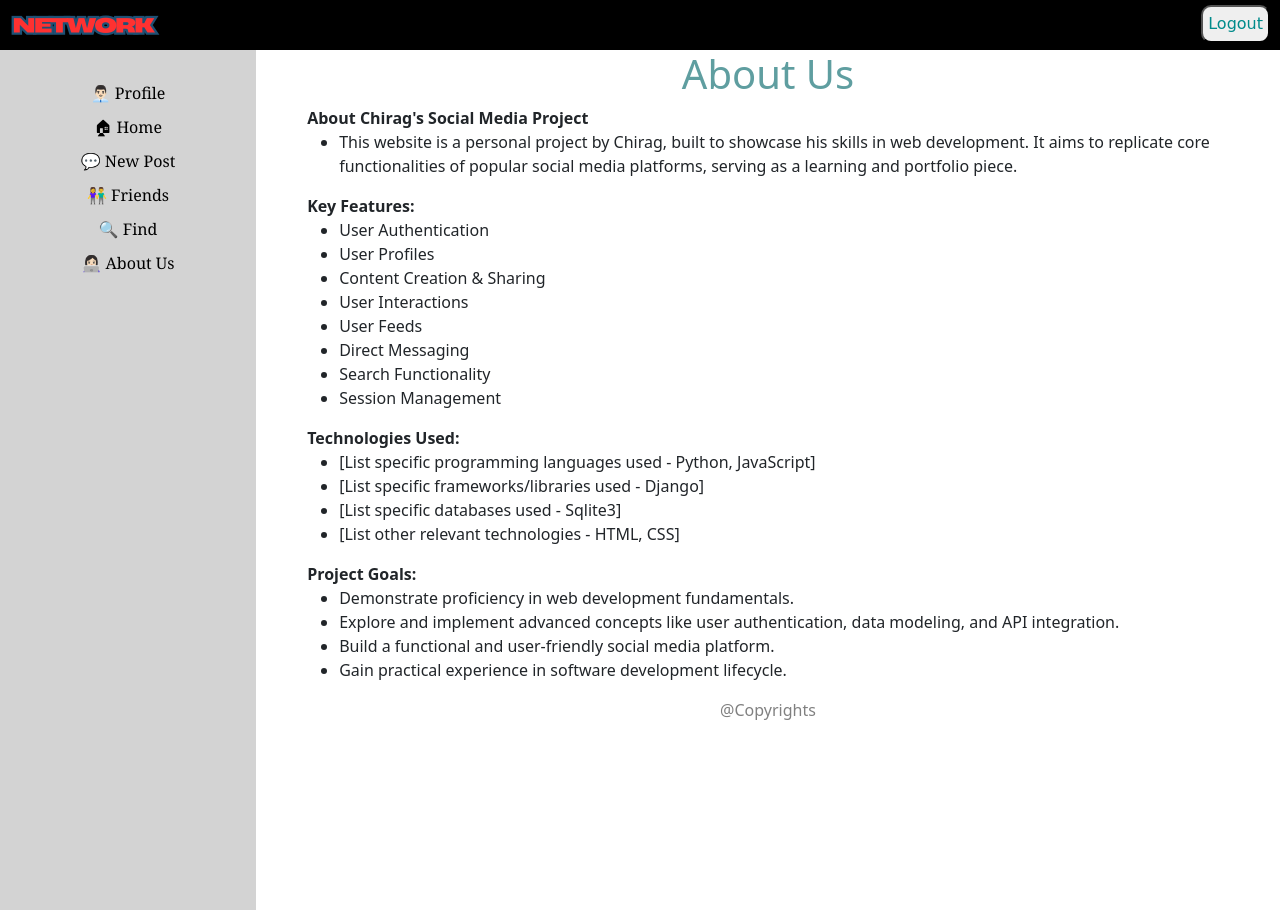
After one commit to chirag982/Network, a Django app: page /about/ in a window 1280 px wide. The commit adds this page. Run offline with Django 4.2, Linux system fonts and the light colour scheme.

Commit message:
Just doing with the layout

```diff
--- /dev/null
+++ b/layout/templates/afterlogin/about.html
@@ -0,0 +1,58 @@
+{% extends 'afterlogin/layout.html' %} {% block style %}
+<style>
+    #about-heading {
+        margin-right: 5%;
+        margin-left: 5%;
+    }
+
+    #about-heading h1 {
+        text-align: center;
+        color: cadetblue;
+    }
+
+    #about-heading #copyrights {
+        color: gray;
+        text-align: center;
+    }
+</style>
+{% endblock %} {% block content %}
+<div id="about-heading">
+    <h1>About Us</h1>
+
+    <strong>About Chirag's Social Media Project</strong>
+    <ul>
+        <li>This website is a personal project by Chirag, built to showcase his skills in web development. It aims to replicate core functionalities of popular social media platforms, serving as a learning and portfolio piece.</li>
+    </ul>
+
+
+    <strong>Key Features:</strong>
+    <ul>
+        <li>User Authentication</li>
+        <li>User Profiles</li>
+        <li>Content Creation & Sharing</li>
+        <li>User Interactions</li>
+        <li>User Feeds</li>
+        <li>Direct Messaging</li>
+        <li>Search Functionality</li>
+        <li>Session Management</li>
+    </ul>
+
+    <strong>Technologies Used:</strong>
+    <ul>
+        <li>[List specific programming languages used - Python, JavaScript]</li>
+        <li>[List specific frameworks/libraries used - Django]</li>
+        <li>[List specific databases used - Sqlite3]</li>
+        <li>[List other relevant technologies - HTML, CSS]</li>
+    </ul>
+
+    <strong>Project Goals:</strong>
+    <ul>
+        <li>Demonstrate proficiency in web development fundamentals.</li>
+        <li>Explore and implement advanced concepts like user authentication, data modeling, and API integration.</li>
+        <li>Build a functional and user-friendly social media platform.</li>
+        <li>Gain practical experience in software development lifecycle.</li>
+    </ul>
+
+    <p id="copyrights">@Copyrights</p>
+</div>
+{% endblock %}
--- a/layout/templates/afterlogin/layout.html
+++ b/layout/templates/afterlogin/layout.html
@@ -16,6 +16,10 @@
             text-align: center;
             display: flex;
             justify-content: space-between;
+            position: fixed;
+            top: 0;
+            width: 100%;
+            z-index: 1000;
         }
 
         * {
@@ -36,6 +40,7 @@
         }
 
         #first {
+            margin-top: 50px;
             padding-top: 2%;
             position: fixed;
             height: 100%;
@@ -63,6 +68,7 @@
         }
 
         #second {
+            margin-top: 50px;
             margin-left: 20%;
             width: 80%;
         }
@@ -83,10 +89,10 @@
         <div id="first">
             <a href="{% url 'profile' %}">👨🏻‍💼 Profile</a>
             <a href="{% url 'home' %}">🏠︎ Home</a>
-            <a href="#">💬 New Post</a>
+            <a href="{% url 'addpost' %}">💬 New Post</a>
             <a href="#">👫 Friends</a>
-            <a href="#">🔍 Find</a>
-            <a href="#">👩🏻‍💻 About Us</a>
+            <a href="{% url 'find' %}">🔍 Find</a>
+            <a href="{% url 'about' %}">👩🏻‍💻 About Us</a>
         </div>
         <div id="second">
             {% block content %} {% endblock %}
--- a/layout/templates/afterlogin/profile.html
+++ b/layout/templates/afterlogin/profile.html
@@ -68,6 +68,7 @@
     }
 </style>
 {% endblock style %} {% block content %} {% load static %}
+
 <div id="profile-container">
     <div id="profile-container-one">
         <img src="{% static 'images/images.png' %}">
--- a/layout/urls.py
+++ b/layout/urls.py
@@ -6,5 +6,8 @@ urlpatterns = [
     path("signup/", views.signup, name="signup"),
     path("login/", views.login, name="login"),
     path("home/", views.home, name="home"),
-    path("profile/", views.profile, name="profile")
+    path("profile/", views.profile, name="profile"),
+    path("new-post", views.addpost, name="addpost"),
+    path("find/", views.find, name="find"),
+    path("about/", views.about, name="about"),
 ]
--- a/layout/views.py
+++ b/layout/views.py
@@ -21,3 +21,12 @@ def home(request):
 
 def profile(request):
     return render(request, "afterlogin/profile.html")
+
+def addpost(request):
+    return render(request, "afterlogin/addpost.html")
+
+def find(request):
+    return render(request, "afterlogin/find.html")
+
+def about(request):
+    return render(request, "afterlogin/about.html")
```
Also changed, not shown: layout/templates/afterlogin/addpost.html (added, +42 -0 lines), layout/templates/afterlogin/find.html (added, +31 -0 lines), layout/templates/afterlogin/home.html (+12 -1 lines), layout/templates/beforelogin/index.html (deleted, +0 -9 lines).
